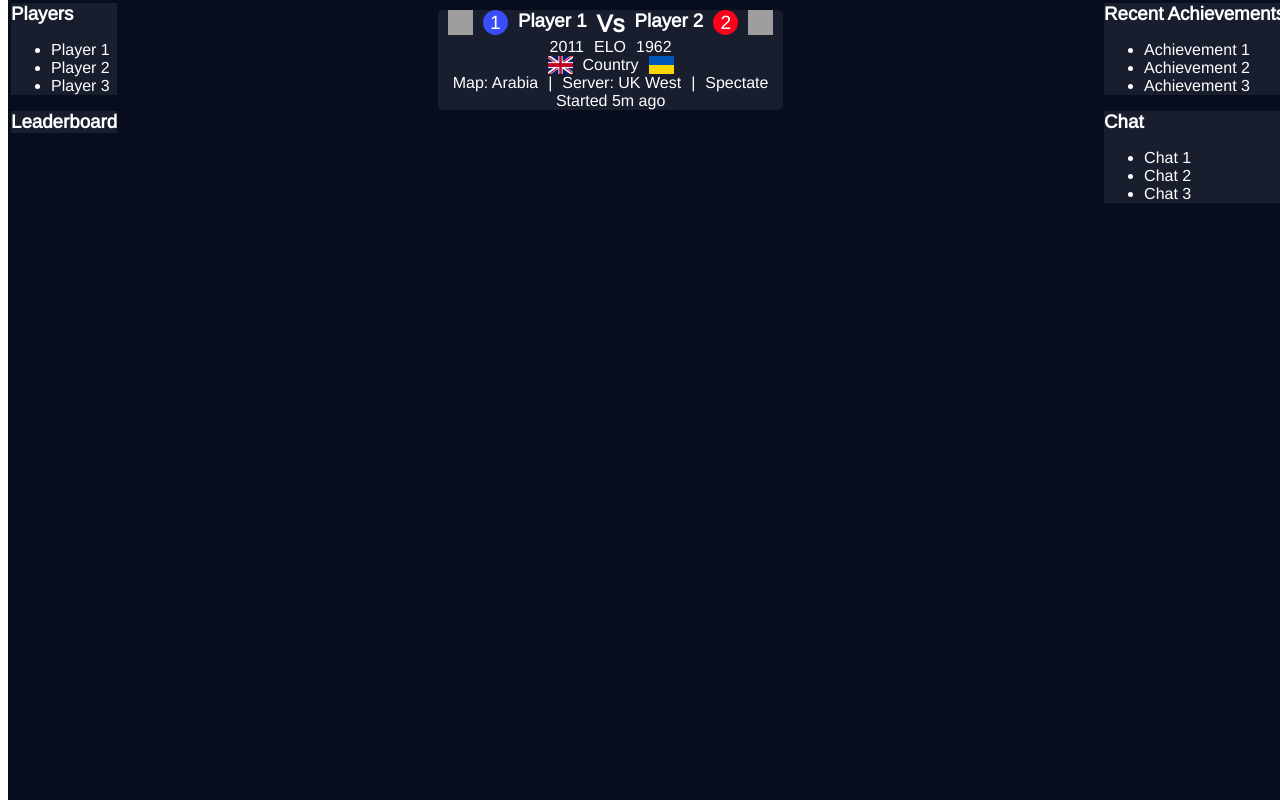
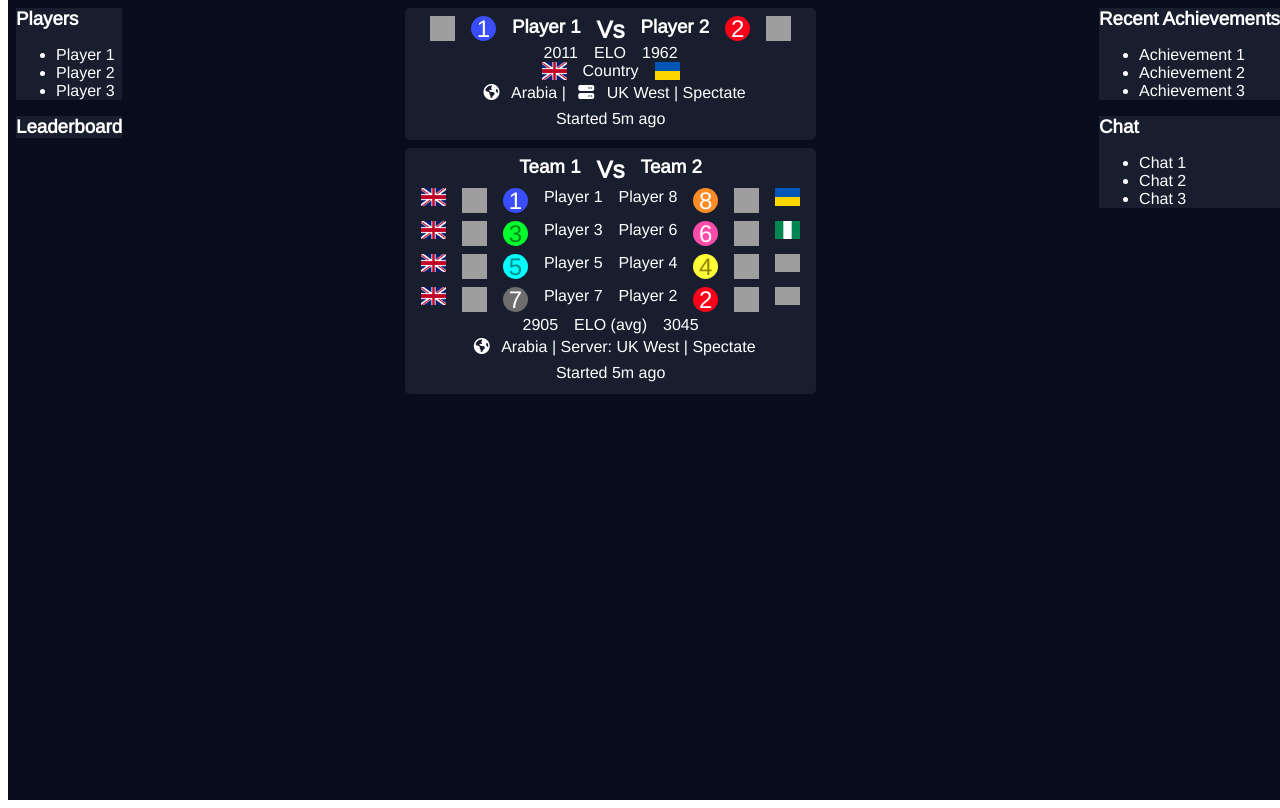
Before and after one commit to sebnaylor/AoE2GB, a PHP site: page / in a window 1280 px wide. Shown: the part 45-853 px from the top of the page. Run offline with PHP 8.4, Linux system fonts and the light colour scheme; some libraries are stand-ins or nearby versions; grey boxes are pictures that could not be loaded.

Commit message:
Started populating the team game insert function

```diff
--- a/CSS/Components/live_games.css
+++ b/CSS/Components/live_games.css
@@ -1,15 +1,26 @@
-.live-game-1v1 {
+.current-games {
+	background-color: var(--pagecolor);
+	margin: 8px;
+	flex: 1;
+}
+
+.live-game {
 	background-color: var(--sectioncolor);
 	border-radius: 5px;
 	display: flex;
 	flex-direction: column;
-	margin: 10px auto;
+	margin: 8px auto;
 	justify-content: space-evenly;
-
+	padding: 8px 8px;
 }
 
-.live-game-1v1 * {
-	margin: 0px 5px;
+.live-game * {
+	margin: 0px 8px;
+}
+
+.live-game img {
+	width: 25px;
+	height: 25px;
 }
 
 .game-header {
@@ -33,22 +44,36 @@
 	display: flex;
 	justify-content: center;
 	max-width: 500px;
-
 }
 
-.country img {
-width: 25px;
-height: 18px
+#country-flag {
+	width: 25px;
+	height: 18px;
 }
 
 .game-info {
 	display: flex;
 	justify-content: center;
 	max-width: 500px;
+	margin: 4px auto;
 }
 
 .game-time {
 	display: flex;
 	justify-content: center;
 	max-width: 500px;
+	margin: 4px auto;
 }
+
+.team-game-header {
+	display: flex;
+	justify-content: center;
+	max-width: 500px;
+}
+
+.team-game-player-row {
+	display: flex;
+	justify-content: center;
+	max-width: 500px;
+	margin: 4px auto;
+}
--- a/CSS/style.css
+++ b/CSS/style.css
@@ -40,32 +40,26 @@ h1, h2, h3, h4, h5, h6, p, li {
 
 .players {
 	background-color: var(--sectioncolor);
-	margin: 3px;
+	margin: 8px;
 	flex: 1;
 }
 
 .leaderboard {
 	background-color: var(--sectioncolor);
-	margin: 3px;
-	flex: 1;
-}
-
-.current-games {
-	background-color: var(--pagecolor);
-	margin: 3px;
+	margin: 8px;
 	flex: 1;
 }
 
 .recent-achievements {
 	background-color: var(--sectioncolor);
-	margin: 3px;
+	margin: 8px;
 	flex: 1;
 }
 
 
 .chat {
 	background-color: var(--sectioncolor);
-	margin: 3px;
+	margin: 8px;
 	flex: 1;
 }
 
@@ -81,32 +75,43 @@ h1, h2, h3, h4, h5, h6, p, li {
 }
 .p1 {
 	background-color: var(--p1color);
+	font-size: x-large;
 }
 
 .p2 {
 	background-color: var(--p2color);
+	font-size: x-large;
 }
 
 .p3 {
 	background-color: var(--p3color);
+	font-size: x-large;
+	color: #008917
 }
 
 .p4 {
 	background-color: var(--p4color);
+	font-size: x-large;
+	color: #938200;
 }
 
 .p5 {
 	background-color: var(--p5color);
+	font-size: x-large;
+	color: #028C8B
 }
 
 .p6 {
 	background-color: var(--p6color);
+	font-size: x-large;
 }
 
 .p7 {
 	background-color: var(--p7color);
+	font-size: x-large;
 }
 
 .p8 {
 	background-color: var(--p8color);
+	font-size: x-large;
 }
--- a/index.html
+++ b/index.html
@@ -12,6 +12,7 @@
   <link rel="preconnect" href="https://fonts.googleapis.com">
   <link rel="preconnect" href="https://fonts.gstatic.com" crossorigin>
   <link href="https://fonts.googleapis.com/css2?family=Arimo&display=swap" rel="stylesheet">
+  <script src="https://kit.fontawesome.com/25dfb2bacb.js" crossorigin="anonymous"></script>
 </head>
 <body>
 
@@ -38,7 +39,7 @@
       </div>
     </div>
     <div id="current-games">
-      <div class="live-game-1v1">
+      <div class="live-game">
         <div class="game-header">
           <img src="assets/images/Civs/britons.png" alt="Britons civilisation">
           <p class="player p1">1</p>
@@ -54,22 +55,75 @@
           <p>1962</p>
         </div>
         <div class="country">
-          <img src="assets/images/Flags/gb-nir.png" alt="GB-Nir Flag">
+          <img id="country-flag" src="assets/images/Flags/gb-nir.png" alt="GB-Nir Flag">
           <p>Country</p>
-          <img src="assets/images/Flags/ua.png" alt="Ua Flag">
+          <img id="country-flag" src="assets/images/Flags/ua.png" alt="Ua Flag">
         </div>
         <div class="game-info">
-          <p>Map: Arabia</p>
-          <p> | </p>
-          <p>Server: UK West</p>
-          <p> | </p>
-          <p>Spectate</p>
+          <p><i class="fa-solid fa-earth-americas"></i> Arabia | <i class="fa-solid fa-server"></i> UK West | Spectate</p>
         </div>
         <div class="game-time">
           <p>Started 5m ago</p>
         </div>
       </div>
-
+      <div class="live-game">
+        <div class="team-game-header">
+          <h3>Team 1</h3>
+          <h2>Vs</h2>
+          <h3>Team 2</h3>
+        </div>
+        <div class="team-game-player-row">
+          <img id="country-flag" src="assets/images/Flags/gb-nir.png" alt="">
+          <img src="assets/images/Civs/britons.png" alt="">
+          <p class="player p1">1</p>
+          <p>Player 1</p>
+          <p>Player 8</p>
+          <p class="player p8">8</p>
+          <img src="assets/images/Civs/chinese.png" alt="">
+          <img id="country-flag" src="assets/images/Flags/ua.png" alt="">
+        </div>
+        <div class="team-game-player-row">
+          <img id="country-flag" src="assets/images/Flags/gb-nir.png" alt="">
+          <img src="assets/images/Civs/sicilians.png" alt="">
+          <p class="player p3">3</p>
+          <p>Player 3</p>
+          <p>Player 6</p>
+          <p class="player p6">6</p>
+          <img src="assets/images/Civs/turks.png" alt="">
+          <img id="country-flag" src="assets/images/Flags/ng.png" alt="">
+        </div>
+        <div class="team-game-player-row">
+          <img id="country-flag" src="assets/images/Flags/gb-nir.png" alt="">
+          <img src="assets/images/Civs/lithuanians.png" alt="">
+          <p class="player p5">5</p>
+          <p>Player 5</p>
+          <p>Player 4</p>
+          <p class="player p4">4</p>
+          <img src="assets/images/Civs/burgundians.png" alt="">
+          <img id="country-flag" src="assets/images/Flags/lk.png" alt="">
+        </div>
+        <div class="team-game-player-row">
+          <img id="country-flag" src="assets/images/Flags/gb-nir.png" alt="">
+          <img src="assets/images/Civs/burgundians.png" alt="">
+          <p class="player p7">7</p>
+          <p>Player 7</p>
+          <p>Player 2</p>
+          <p class="player p2">2</p>
+          <img src="assets/images/Civs/ethiopians.png" alt="">
+          <img id="country-flag" src="assets/images/Flags/au.png" alt="">
+        </div>
+        <div class="elo">
+          <p>2905</p>
+          <p>ELO (avg)</p>
+          <p>3045</p>
+        </div>
+        <div class="game-info">
+          <p><i class="fa-solid fa-earth-americas"></i> Arabia | Server: UK West | Spectate</p>
+        </div>
+        <div class="game-time">
+          <p>Started 5m ago</p>
+        </div>
+      </div>
     </div>
     <div class="rh-side">
       <div class="recent-achievements">
--- a/script.js
+++ b/script.js
@@ -134,14 +134,14 @@ function insertLiveGames (gbMatches) {
     console.log('match', match)
     if (match['players'].length === 2) {
       document.getElementById('current-games').insertAdjacentHTML("beforeend",
-      `<div class="live-game-1v1">
+      `<div class="live-game">
         <div class="game-header">
           <img src="assets/images/Civs/${civs[match['players'][0]['civ']]}.png" alt="${civs[match['players'][0]['civ']]} civilisation">
-          <p class="player p1">1</p>
+          <p class="player p${match['players'][0]['color']}">${match['players'][0]['color']}</p>
           <h3>${match['players'][0]['name']}</h3>
           <h2>Vs</h2>
           <h3>${match['players'][1]['name']}</h3>
-          <p class="player p2">2</p>
+          <p class="player p${match['players'][1]['color']}">${match['players'][1]['color']}</p>
           <img src="assets/images/Civs/${civs[match['players'][1]['civ']]}.png" alt="${civs[match['players'][0]['civ']]} civilisation">
         </div>
         <div class="elo">
@@ -155,17 +155,62 @@ function insertLiveGames (gbMatches) {
           <img src="assets/images/Flags/${match['players'][1]['country']}.png" alt="${match['players'][1]['country']} Flag">
         </div>
         <div class="game-info">
-          <p>Map: ${mapTypes[match['map_type']]} | Server: ${match['server']} | <a href="#">Spectate</a></p>
+          <p>Map: ${mapTypes[match['map_type']]} | Server: ${match['server']} | <a href="https://aoe2.net/s/${match['match_id']}">Spectate</a></p>
         </div>
         <div class="game-time">
           <p>Started ${timeElapsed(match['started'])}m ago</p>
+        </div>`)
+    } else if (match['players'].length === 4){
+      document.getElementById('current-games').insertAdjacentHTML("beforeend",
+      `
+      <div class="live-game">
+        <div class="team-game-header">
+          <h3>Team 1</h3>
+          <h2>Vs</h2>
+          <h3>Team 2</h3>
         </div>
-      `)
+        <div class="team-game-player-row">
+          <img id="country-flag" src="assets/images/Flags/${match['players'][0]['country']}.png" alt="${match['players'][0]['country']} Flag">
+          <img src="assets/images/Civs/${civs[match['players'][0]['civ']]}.png" alt="${civs[match['players'][0]['civ']]}">
+          <p class="player p${match['players'][0]['color']}">${match['players'][0]['color']}</p>
+          <p>${match['players'][0]['name']}</p>
+          <p>${match['players'][1]['name']}</p>
+          <p class="player p${match['players'][1]['color']}">${match['players'][1]['color']}</p>
+          <img src="assets/images/Civs/${civs[match['players'][1]['civ']]}.png" alt="${civs[match['players'][1]['civ']]}">
+          <img id="country-flag" src="assets/images/Flags/${match['players'][1]['country']}.png" alt="${match['players'][1]['country']} Flag">
+        </div>
+        <div class="team-game-player-row">
+          <img id="country-flag" src="assets/images/Flags/${match['players'][2]['country']}.png" alt="${match['players'][2]['country']} Flag">
+          <img src="assets/images/Civs/${civs[match['players'][2]['civ']]}.png" alt="${civs[match['players'][2]['civ']]}">
+          <p class="player p${match['players'][2]['color']}">${match['players'][2]['color']}</p>
+          <p>${match['players'][2]['name']}</p>
+          <p>${match['players'][3]['name']}</p>
+          <p class="player p${match['players'][3]['color']}">${match['players'][3]['color']}</p>
+          <img src="assets/images/Civs/${civs[match['players'][3]['civ']]}.png" alt="${civs[match['players'][0]['civ']]}">
+          <img id="country-flag" src="assets/images/Flags/${match['players'][3]['country']}.png" alt="${match['players'][0]['country']} Flag">
+        </div>
+        <div class="elo">
+          <p>2905</p>
+          <p>ELO (avg)</p>
+          <p>3045</p>
+        </div>
+        <div class="game-info">
+          <p><i class="fa-solid fa-earth-americas"></i> Arabia | Server: UK West | Spectate</p>
+        </div>
+        <div class="game-time">
+          <p>Started 5m ago</p>
+        </div>
+      </div>
+    </div>
+      `
+      )
+    } else if (match['players'].length === 6){
+
+    }  else if (match['players'].length === 8){
+
     } else {
-      document.getElementById('current-games').insertAdjacentHTML("beforeend",
-      `<p>TG </p>`
-      )
-    };
+      // code for odd number of players in a match
+    }
   });
 }
 
```
